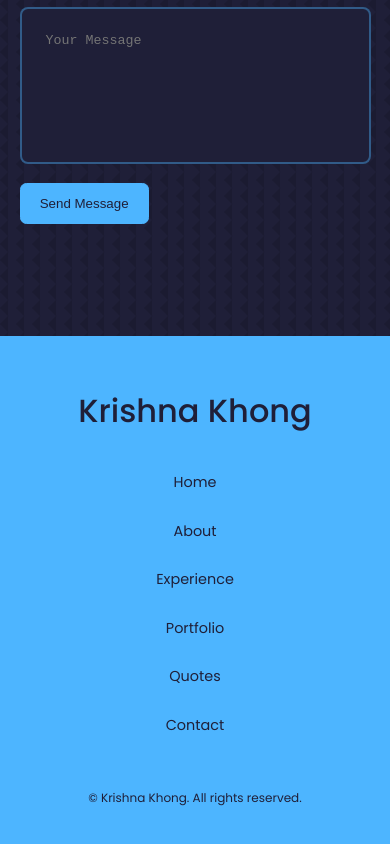
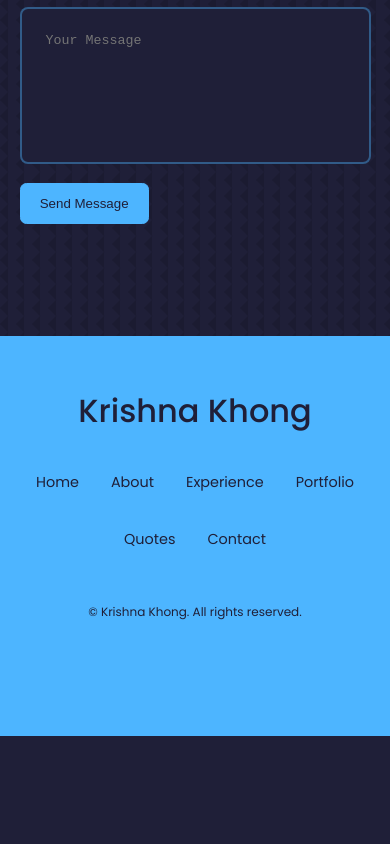
Before and after one commit to cashewna/portfolio_v2, a React (Create React App) app: page / in a window 390 px wide. Shown: the part 6324-7168 px from the top of the page. After the commit the page ends 7060 px from the top, so only its background shows below. Built offline with nearby package versions, Linux system fonts and the light colour scheme.

Commit message:
Revert "Added responsive design for footer component"
This reverts commit cbe72fc10d3768c677d34de8c100390d6e9026f1.

```diff
--- a/src/components/footer/footer.css
+++ b/src/components/footer/footer.css
@@ -29,11 +29,3 @@ footer a {
   margin-bottom: 4rem;
   color: var(--color-bg);
 }
-
-/* ========== Media Queries (Small Devices) ========== */
-@media screen and (max-width: 600px) {
-  .permalinks {
-    flex-direction: column;
-    gap: 1.5rem;
-  }
-}
```
